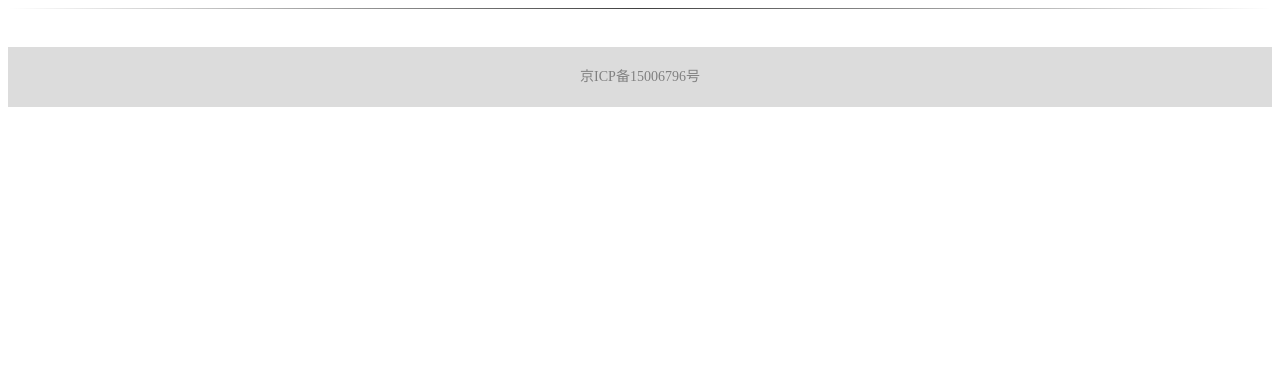
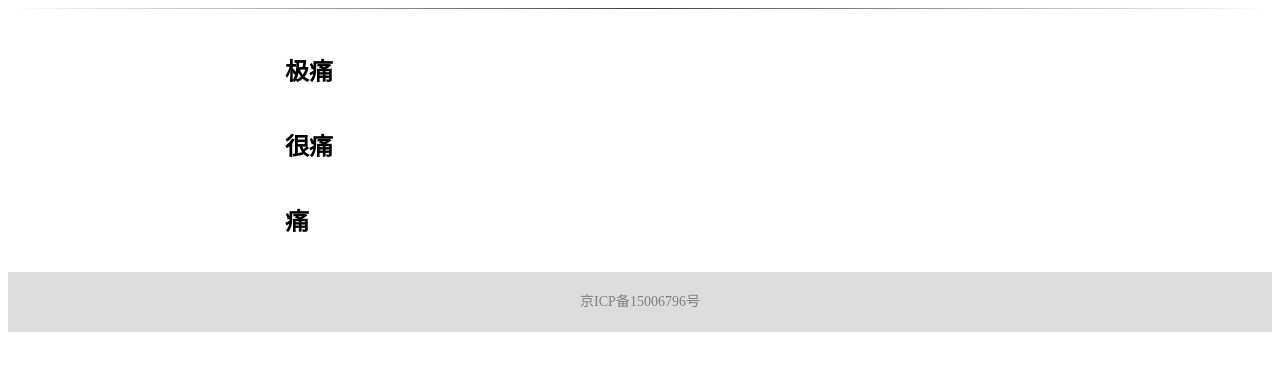
Before and after one commit to jxljdx/savetime, a Django app: page /categories in a window 1280 px wide. Shown: the part 78-449 px from the top of the page. Run offline with Django 3.2, Linux system fonts and the light colour scheme; data that the repository does not hold is empty.

Commit message:
Categories page.

```diff
--- a/savetime/urls.py
+++ b/savetime/urls.py
@@ -30,12 +30,14 @@ urlpatterns = patterns('',
         'savetimeapp.views.loadSavetimeItemsGivenTime',
         name='loadSavetimeItemsGivenTime'),
 
-    # /search/items/<keyword>/(before|after)/<number>/<time> -> searchSavetimeItemsGivenTime
+    # /search/items/<keyword>/(before|after)/(1|0)/<number>/<time> -> searchSavetimeItemsGivenTime
     # Search and return num of save time items, which contain keyword in title or
-    # description or keyword field, before or after given time.
+    # description, keywords or category field, before or after given time.
+    # If categories_only is set to 1, given keyword is the category name, we only need to return
+    # save time items in that category.
     # <time> format is as follows,
     # Year-month-day-hour-minute-second-serverTimezone
-    url(r'^search/items/(?P<keyword>.+?)/(?P<before_or_after>(before|after))/(?P<num_items>\d+)/(?P<time_str>\d+-\d+-\d+-\d+-\d+-\d+-.+)',
+    url(r'^search/items/(?P<keyword>.+?)/(?P<before_or_after>(before|after))/(?P<categories_only>(1|0))/(?P<num_items>\d+)/(?P<time_str>\d+-\d+-\d+-\d+-\d+-\d+-.+)',
         'savetimeapp.views.searchSavetimeItemsGivenTime',
         name='searchSavetimeItemsGivenTime'),
 
--- a/savetimeapp/static/css/base.css
+++ b/savetimeapp/static/css/base.css
@@ -20,6 +20,7 @@
     line-height: 60px;
     color: gray;
     font-size: 14px;
+    clear: left;
 }
 
 .brand-logo {
--- a/savetimeapp/templates/base.html
+++ b/savetimeapp/templates/base.html
@@ -40,36 +40,9 @@
             <div id='cssmenu'>
                 <ul>
                     <!-- use class 'has-sub' on li to display an arrow right by the title -->
-                    <li><a href='#'><span class="lev1-category-title">极痛</span></a>
-                        <ul>
-                            <li><a href='#'><span>早起困难</span></a></li>
-                            <li><a href='#'><span>减肥</span></a></li>
-                            <li><a href='#'><span>缺钱</span></a></li>
-                            <li><a href='#'><span>美容</span></a></li>
-                            <li><a href='#'><span>交友</span></a></li>
-                            <li><a href='#'><span>提高学习成绩</span></a></li>
-                            <li><a href='#'><span>找工作</span></a></li>
-                            <li><a href='#'><span>更多</span></a></li>
-                        </ul>
-                    </li>
-                    <li><a href='#'><span class="lev1-category-title">很痛</span></a>
-                        <ul>
-                            <li class="has-sub"><a href='#'><span>类别1</span></a>
-                                <ul>
-                                    <li><a href='#'><span>第二级类别1</span></a></li>
-                                    <li class='last'><a href='#'><span>第二级类别2</span></a></li>
-                                </ul>
-                            </li>
-                            <li><a href='#'><span>类别2</span></a></li>
-                            <li><a href='#'><span>类别3</span></a></li>
-                            <li><a href='#'><span>类别4</span></a></li>
-                            <li><a href='#'><span>类别5</span></a></li>
-                            <li><a href='#'><span>类别6</span></a></li>
-                            <li><a href='#'><span>类别7</span></a></li>
-                            <li><a href='#'><span>类别8</span></a></li>
-                        </ul>
-                    </li>
-                    <li class='last'><a href='#'><span class="lev1-category-title">痛</span></a></li>
+                    <li><a href='/categories#critical'><span class="lev1-category-title">极痛</span></a></li>
+                    <li><a href='/categories#major'><span class="lev1-category-title">很痛</span></a></li>
+                    <li class='last'><a href='/categories#minor'><span class="lev1-category-title">痛</span></a></li>
                 </ul>
             </div>
         </div>
--- a/savetimeapp/templates/categories.html
+++ b/savetimeapp/templates/categories.html
@@ -1,11 +1,35 @@
 {% extends "base.html" %}
+{% load staticfiles %}
+
+{% block extra-stylesheets %}
+<link rel="stylesheet" type="text/css" href="{% static "css/categories.css" %}">
+{% endblock %}
+
+{% block extra-scripts %}
+<script src="{% static "js/categories.js" %}"></script>
+{% endblock %}
 
 {% block content %}
 
-{% for item in critical_category_list %}
-<h2>
-    {{ item.sub_category }}
-</h2>
-{% endfor %}
+<section id="critical">
+    <a name="critical"><div class="main-category">极痛</div></a>
+    {% for category in critical_category_list %}
+    <span class="sub-category">{{ category.sub_category }}</span>
+    {% endfor %}
+</section>
+
+<section id="major">
+    <a name="major"><div class="main-category">很痛</div></a>
+    {% for category in major_category_list %}
+    <span class="sub-category">{{ category.sub_category }}</span>
+    {% endfor %}
+</section>
+
+<section id="minor">
+    <a name="minor"><div class="main-category">痛</div></a>
+    {% for category in minor_category_list %}
+    <span class="sub-category">{{ category.sub_category }}</span>
+    {% endfor %}
+</section>
 
 {% endblock %}
--- a/savetimeapp/views.py
+++ b/savetimeapp/views.py
@@ -90,11 +90,11 @@ def loadSavetimeItemsGivenTime(request, before_or_after, num_items, time_str):
         responses.append(response)
     return HttpResponse(json.dumps(responses), content_type="application/json")
 
-def searchSavetimeItemsGivenTime(request, keyword, before_or_after, num_items, time_str):
+def searchSavetimeItemsGivenTime(request, keyword, before_or_after, categories_only, num_items, time_str):
     '''
     Searches and returns back list of save time items, which contain the
-    matching text in the title, description or keyword field, before or after
-    given time in local time decreasing order.
+    matching text in the title, description keywords or category field, before
+    or after given time in local time decreasing order.
     '''
 
     # Get time object from string
@@ -110,19 +110,25 @@ def searchSavetimeItemsGivenTime(request, keyword, before_or_after, num_items, t
         return HttpResponse(json.dumps(resp), content_type="application/json")
 
     # Search for items
+    base_conditions = Q(title__icontains=keyword) | \
+                      Q(desc__icontains=keyword) | \
+                      Q(keywords__icontains=keyword)
+    category_condition = Q(categories__sub_category__icontains=keyword)
+    query_conditon = None
+    if int(categories_only) == 1:
+        query_conditon = category_condition
+    else:
+        query_conditon = base_conditions | category_condition
+
     items = None
     if before_or_after == "before":
         items = Item.objects.filter(created_at__lt=time) \
-                            .filter(Q(title__icontains=keyword) | \
-                                    Q(desc__icontains=keyword) | \
-                                    Q(keywords__icontains=keyword)) \
+                            .filter(query_conditon) \
                             .order_by("num_likes") \
                             .reverse()[0:num_items]
     else:
         items = Item.objects.filter(created_at__gt=time) \
-                            .filter(Q(title__icontains=keyword) | \
-                                    Q(desc__icontains=keyword) | \
-                                    Q(keywords__icontains=keyword)) \
+                            .filter(query_conditon) \
                             .order_by("num_likes") \
                             .reverse()[0:num_items]
 
--- a/static/css/base.css
+++ b/static/css/base.css
@@ -20,6 +20,7 @@
     line-height: 60px;
     color: gray;
     font-size: 14px;
+    clear: left;
 }
 
 .brand-logo {
--- /dev/null
+++ b/static/css/categories.css
@@ -0,0 +1,23 @@
+span.sub-category {
+    padding: 20px 20px;
+    float: left;
+    margin-right: 5px;
+    margin-bottom: 5px;
+    color: white;
+    cursor: pointer;
+}
+
+span.sub-category:hover {
+    position: relative;
+    top: -2px;
+}
+
+section {
+    clear: left;
+}
+
+.main-category {
+    font-size: 24px;
+    font-weight: 600;
+    padding: 20px;
+}
--- /dev/null
+++ b/static/js/categories.js
@@ -0,0 +1,19 @@
+function getRamdomDarkColor() {
+    var r = Math.round(Math.random() * 128 + 32);
+    var g = Math.round(Math.random() * 128 + 32);
+    var b = Math.round(Math.random() * 128 + 32);
+    return [r, g, b];
+}
+
+$(document).ready(function() {
+    $("span.sub-category").each(function() {
+        var rgb = getRamdomDarkColor();
+        $(this).css("background", "rgb(" + rgb[0] + ", " + rgb[1] + ", " + rgb[2] + ")");
+    });
+
+    $("span.sub-category").click(function() {
+        var keyword = $(this).text();
+        isSearchingCategory = true;
+        search(keyword);
+    });
+});
--- a/static/js/displayItems.js
+++ b/static/js/displayItems.js
@@ -20,6 +20,7 @@ var OrderByEnum = {
 // What order by method is being used for save time items on current page
 var curOrderBy = OrderByEnum.TimeDecrease;
 var inSearchMode = false;
+var isSearchingCategory = false;
 
 function onLoadMoreSuccess(data) {
     if (curOrderBy == OrderByEnum.TimeDecrease) {
@@ -192,7 +193,8 @@ function loadMore(keyword) {
         });
     } else {
         if (keyword.length > 0) {
-            var request_url = DOMAIN + "/search/items/" + keyword + "/before/" + NUM_ITEMS + "/" + findOldestItemTime();
+            var request_url = DOMAIN + "/search/items/" + keyword + "/before/" +
+                    (isSearchingCategory ? "1" : "0") + "/" + NUM_ITEMS + "/" + findOldestItemTime();
             $.ajax({
                 url: request_url,
                 success: function( data ) {
@@ -253,6 +255,7 @@ $(document).ready(function(){
     $("div#search input[type=button]").click(function(event) {
         event.preventDefault();
         var keyword = $("div#search input[type=text]").val();
+        isSearchingCategory = false;
         search(keyword);
     });
 
@@ -261,13 +264,8 @@ $(document).ready(function(){
         if (event.keyCode == 13) {
             event.preventDefault();
             var keyword = $("div#search input[type=text]").val();
+            isSearchingCategory = false;
             search(keyword);
         }
     });
-
-    $("#cssmenu a").click(function(event) {
-        event.preventDefault();
-        var keyword = $(this).find("span").text();
-        search(keyword);
-    });
 });
```
Also changed, not shown: savetimeapp/static/css/categories.css (added, +23 -0 lines), savetimeapp/static/js/categories.js (added, +19 -0 lines), savetimeapp/static/js/displayItems.js (+5 -7 lines).
